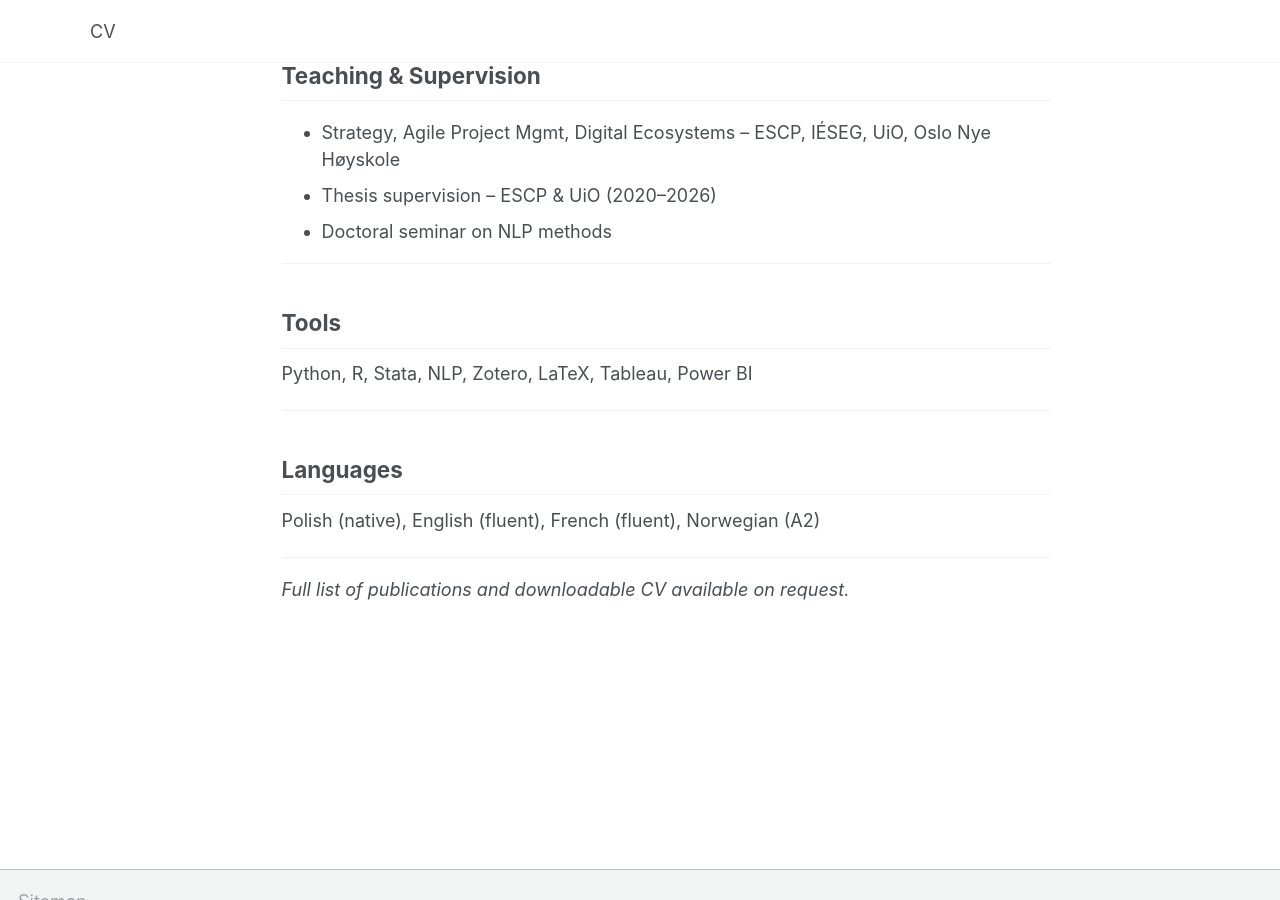
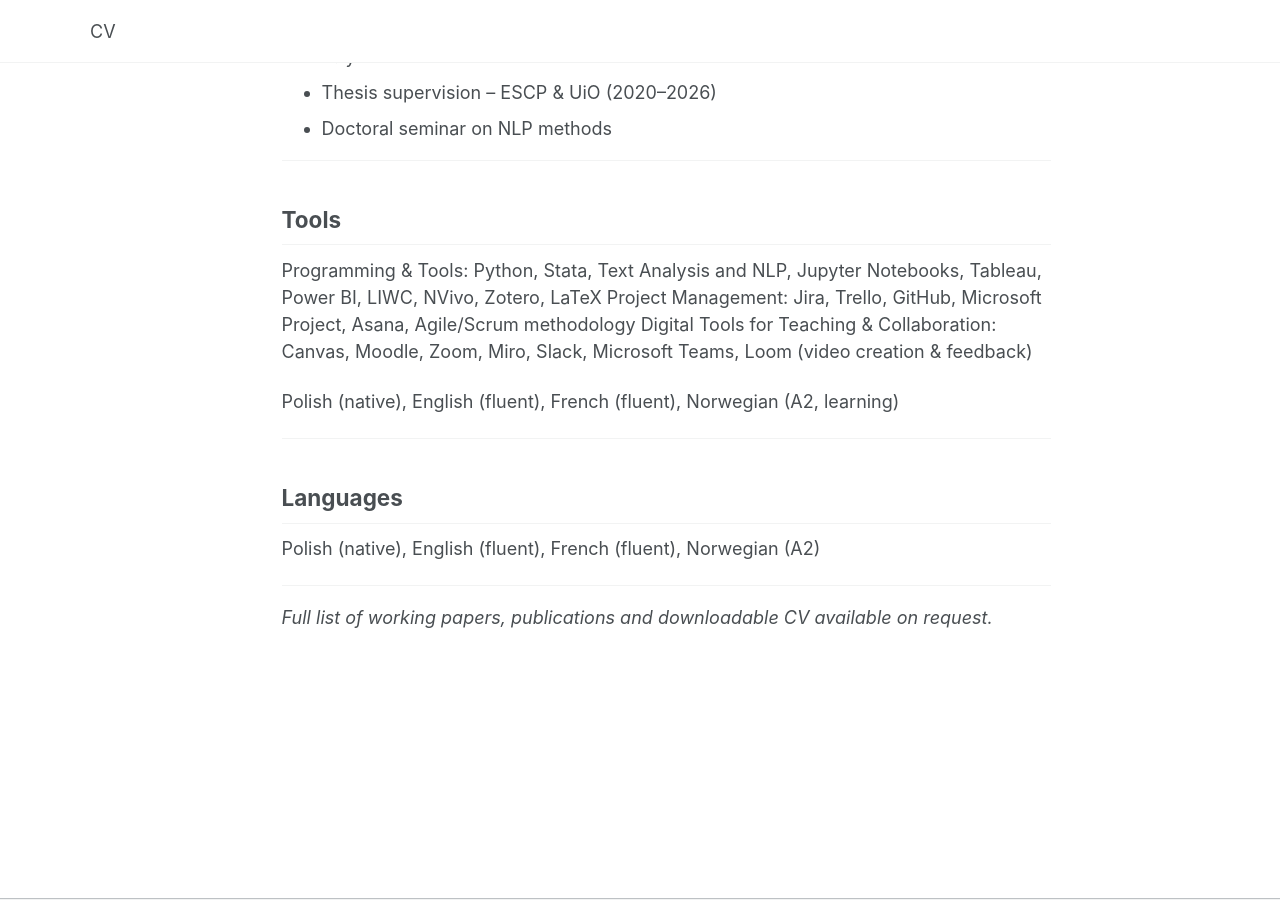
Before and after one commit to urszulawiszniowskaayache/urszulawiszniowskaayache.github.io, a Jekyll site: the page built from _pages/cv.md, in a window 1280 px wide and 900 px high, scrolled down 2790 px. Built offline with Jekyll 4.4.1, drawn with Linux system fonts in a browser that asks for light colours; a script that is not in the unit is left out; some of the changed text lies outside the part shown.

Commit message:
Update cv.md

```diff
--- a/_pages/cv.md
+++ b/_pages/cv.md
@@ -57,17 +57,17 @@ Thesis: *Strategic Leadership Communication in Business Ecosystems*
 
 **BA in English Studies**, University of Wrocław (2005–2008)
 
----
+<!--#----
 
 ## Working Papers - @Google Scholar and @Cristin
 
-<!--#- *The role of AI in the creation of sustainability-oriented digital innovation*, with Raissa Pershina
-#- *Fueling Doubt: Organizational Responses to Strategic Reversals in Climate Commitments*, with Birthe Soppe
-#- *Top Management response to a mining crisis*, with Ivy Buche
-#- *Balancing acts – authenticity of assertive talk of female top executives*, with Tina Saebi & Abbie Oliver
-#- *Harmonizing the hive: linguistic strategies in ecosystems*, with Tina Saebi & Nicolai J. Foss
-#- *Platform TMTs: A Communication Shift in New Organisational Forms*, AOM Proc, with Regis Coeurderoy, 2023.
-#- *Covid-19 and the scale-up of the platform revolution*, ESCP Impact Papers, with Regis Coeurderoy, 2020.-->
+- *The role of AI in the creation of sustainability-oriented digital innovation*, with Raissa Pershina
+- *Fueling Doubt: Organizational Responses to Strategic Reversals in Climate Commitments*, with Birthe Soppe
+- *Top Management response to a mining crisis*, with Ivy Buche
+- *Balancing acts – authenticity of assertive talk of female top executives*, with Tina Saebi & Abbie Oliver
+- *Harmonizing the hive: linguistic strategies in ecosystems*, with Tina Saebi & Nicolai J. Foss
+- *Platform TMTs: A Communication Shift in New Organisational Forms*, AOM Proc, with Regis Coeurderoy, 2023.
+- *Covid-19 and the scale-up of the platform revolution*, ESCP Impact Papers, with Regis Coeurderoy, 2020.-->
 
 ---
 
@@ -104,7 +104,11 @@ Thesis: *Strategic Leadership Communication in Business Ecosystems*
 
 ## Tools
 
-Python, R, Stata, NLP, Zotero, LaTeX, Tableau, Power BI
+Programming & Tools: Python, Stata, Text Analysis and NLP, Jupyter Notebooks, Tableau, Power BI, LIWC, NVivo, Zotero, LaTeX
+Project Management: Jira, Trello, GitHub, Microsoft Project, Asana, Agile/Scrum methodology
+Digital Tools for Teaching & Collaboration: Canvas, Moodle, Zoom, Miro, Slack, Microsoft Teams, Loom (video creation & feedback)
+
+Polish (native), English (fluent), French (fluent), Norwegian (A2, learning)
 
 ---
 
@@ -114,4 +118,4 @@ Polish (native), English (fluent), French (fluent), Norwegian (A2)
 
 ---
 
-*Full list of publications and downloadable CV available on request.*
+*Full list of working papers, publications and downloadable CV available on request.*
```
